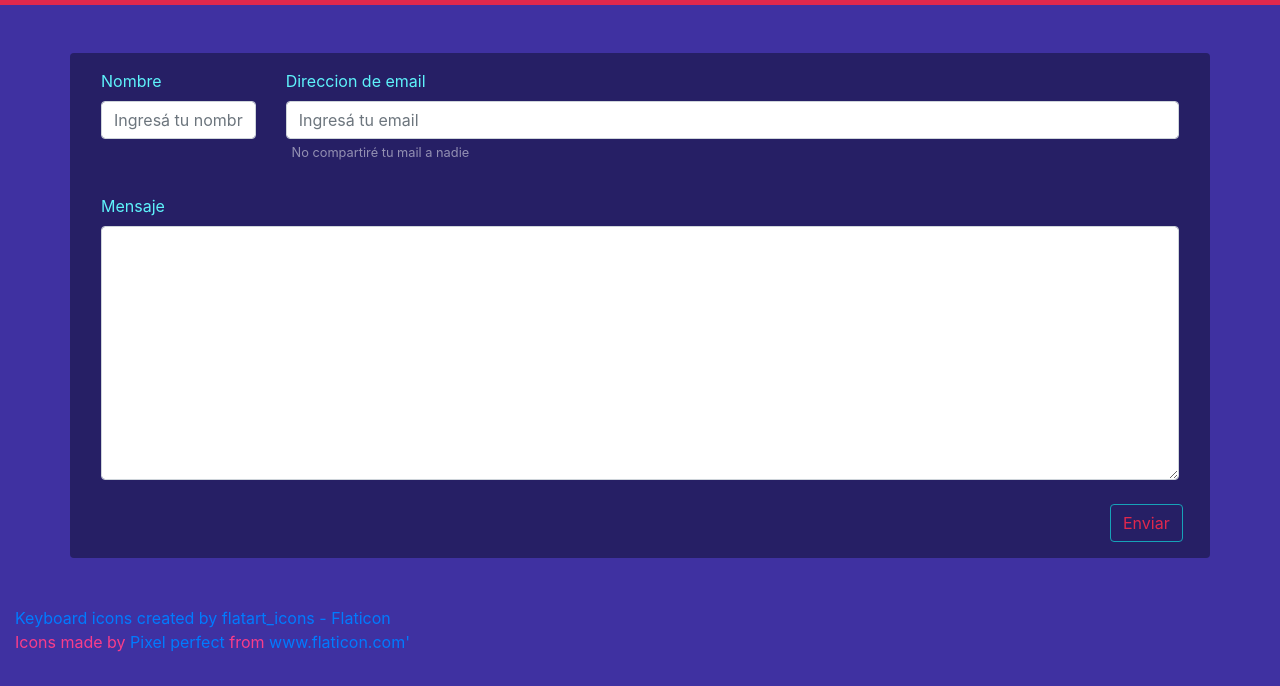
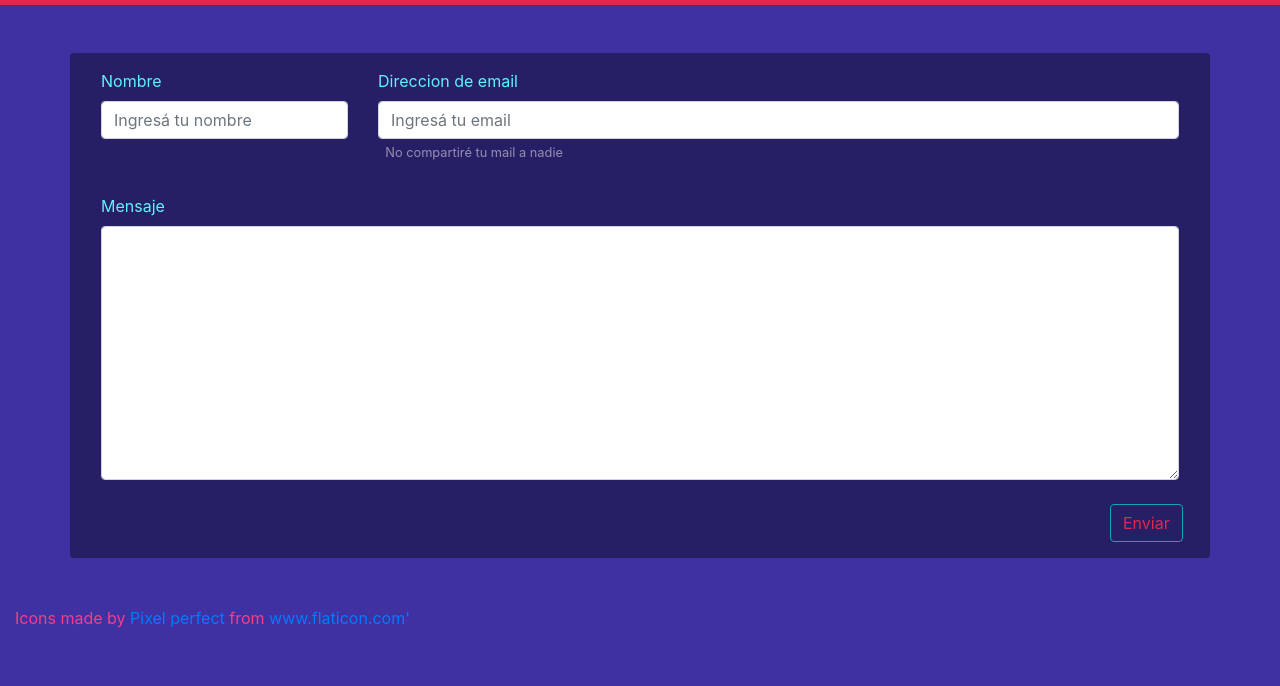
Before and after one commit to BSandeClop/Portafolio, a plain HTML site: page contacto.html in a window 1280 px wide. Shown: the part 71-757 px from the top of the page. Drawn offline with nearby package versions, Linux system fonts and the light colour scheme.

Commit message:
Se corrigio el input del nombnre y los creditos de iconos

```diff
--- a/contacto.html
+++ b/contacto.html
@@ -37,7 +37,7 @@
         <div id="container" class="d-flex flex-column justify-content-start my-5">
             <form id="contacto" class="container rounded align-self-stretch">
                     <div class="row align-items-center px-3 pt-3">
-                        <div class="col-2">
+                        <div class="col-3">
                             <label for="nombre">Nombre</label>
                             <input type="text" id="nombre" class="form-control" placeholder="Ingresá tu nombre">
                         </div>
@@ -47,7 +47,7 @@
                         </div>
                     </div>
                     <div class="row align-items-start ml-0">
-                        <div class="col-2"></div>
+                        <div class="col-3"></div>
                         <div class="col">
                             <small id="emailHelp" class="form-text ml-1 text-white-50">No compartiré tu mail a nadie</small>
                         </div>
@@ -72,7 +72,6 @@
 
         <footer>
             <div class="container-fluid pb-4">
-                <a href="https://www.flaticon.com/free-icons/keyboard" title="keyboard icons">Keyboard icons created by flatart_icons - Flaticon</a>
             <div> Icons made by <a href="https://www.flaticon.com/authors/pixel-perfect" title="Pixel perfect"> Pixel perfect </a> from <a href="https://www.flaticon.com/" title="Flaticon">www.flaticon.com'</a></div>
             </div>
             <div class="d-flex flex-row align-items-center justify-content-between fixed-bottom" id="footer">
```
